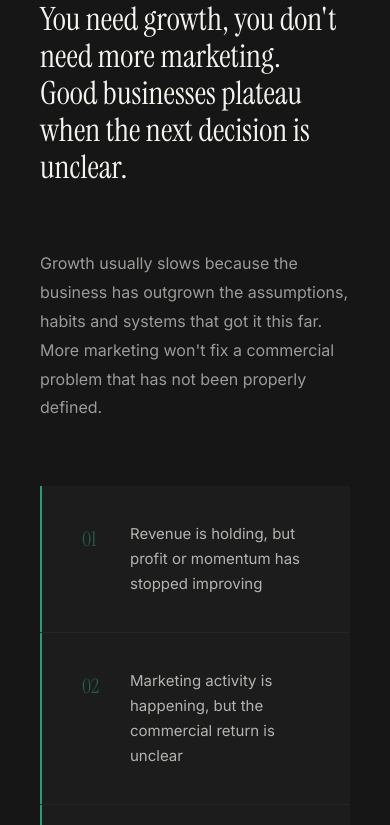
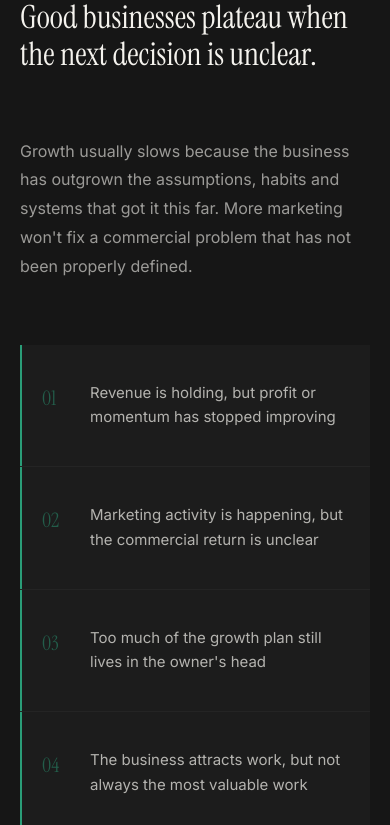
Before and after one commit to jt895/Thegrowthcharterwebsite, a React (Vite) app: page / in a window 390 px wide. Shown: the part 1172-1997 px from the top of the page. Built offline with nearby package versions, Linux system fonts and the light colour scheme; the HTML template or start-up script is replaced by a standard one.

Commit message:
mobile fix

```diff
--- a/src/index.css
+++ b/src/index.css
@@ -135,3 +135,34 @@ body {
     grid-template-columns: 60px 1fr !important;
   }
 }
+
+@media (max-width: 600px) {
+  /* Keep page gutters and text panels fluid on phone-sized screens. */
+  section {
+    padding-left: 20px !important;
+    padding-right: 20px !important;
+  }
+
+  section [style*="grid-template-columns"] {
+    grid-template-columns: minmax(0, 1fr) !important;
+  }
+
+  section [style*="grid-template-columns"] > *,
+  section [style*="display: flex"] > * {
+    min-width: 0;
+  }
+
+  section div[style*="padding"] {
+    padding-left: 20px !important;
+    padding-right: 20px !important;
+  }
+
+  section h1,
+  section h2,
+  section h3,
+  section p,
+  section li,
+  section span {
+    overflow-wrap: anywhere;
+  }
+}
```
Also changed, not shown: 2 other files (tests, documents, lock files or other folders).
